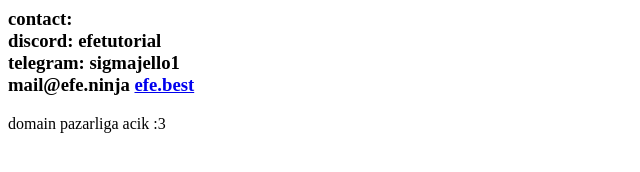
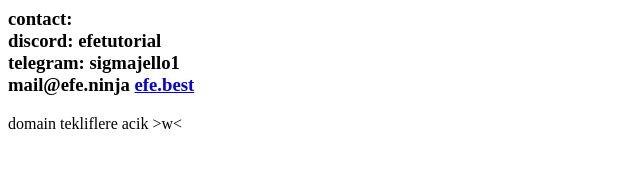
Before and after one commit to efetutorial/cpvptr, a plain HTML site: page index.html in a window 1280 px wide. Shown: the full height of the page, 0-640 px from the left. Drawn offline with Linux system fonts and the light colour scheme.

Commit message:
Update index.html

```diff
--- a/index.html
+++ b/index.html
@@ -11,6 +11,6 @@
         mail@efe.ninja
         <a href="https://efe.best"> efe.best </a>
     </h3>
-    <p> domain pazarliga acik :3 </p>
+    <p> domain tekliflere acik >w< </p>
 
 </html>
```
